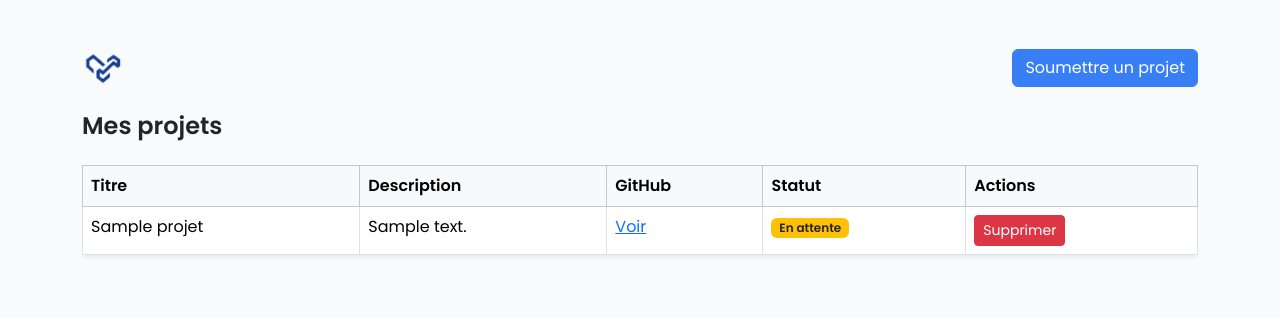
After one commit to vincilab-fr/vincilab.fr, a PHP site: template app/views/mes-projets.php in a window 1280 px wide. The commit adds this page. Shown: the top 318 px of the page. Run offline with PHP 8.4, Linux system fonts and the light colour scheme; the template is opened without the code that fills it: most values are stand-ins (such as "Sample title", 1, 10 or a date in 2020); a stand-in replaces the project's code that opens the database connection.

Commit message:
feat: add mes-projets page and update routing

```diff
--- /dev/null
+++ b/app/views/mes-projets.php
@@ -0,0 +1,69 @@
+<!DOCTYPE html>
+<html lang="fr">
+<head>
+    <meta charset="UTF-8">
+    <meta name="viewport" content="width=device-width, initial-scale=1.0">
+    <title>Mes projets - VinciLab</title>
+    <link href="https://cdn.jsdelivr.net/npm/bootstrap@5.3.3/dist/css/bootstrap.min.css" rel="stylesheet">
+    <link href="https://fonts.googleapis.com/css2?family=Poppins:wght@400;600&display=swap" rel="stylesheet">
+    <style>
+        body { font-family: 'Poppins', sans-serif; background-color: #f8fafc; }
+    </style>
+</head>
+<body>
+    <div class="container py-5">
+
+        <div class="d-flex justify-content-between align-items-center mb-4">
+            <a href="/vincilab/public/"><img src="../images/logo/logo-vinci.png" alt="VinciLab" height="40"></a>
+            <a href="/vincilab/public/projet/soumettre" class="btn btn-primary" style="background-color: #387FF5; border-color: #387FF5;">Soumettre un projet</a>
+        </div>
+
+        <h1 class="h4 fw-semibold mb-4">Mes projets</h1>
+
+        <?php if (empty($projets)) { ?>
+            <p class="text-muted">Vous n'avez pas encore soumis de projet.</p>
+            <a href="/vincilab/public/projet/soumettre" class="btn btn-primary mt-2" style="background-color: #387FF5; border-color: #387FF5;">Soumettre mon premier projet</a>
+        <?php } else { ?>
+            <div class="table-responsive">
+                <table class="table table-bordered bg-white shadow-sm">
+                    <thead class="table-light">
+                        <tr>
+                            <th>Titre</th>
+                            <th>Description</th>
+                            <th>GitHub</th>
+                            <th>Statut</th>
+                            <th>Actions</th>
+                        </tr>
+                    </thead>
+                    <tbody>
+                        <?php foreach ($projets as $projet) { ?>
+                            <tr>
+                                <td><?php echo htmlspecialchars($projet['title']); ?></td>
+                                <td><?php echo htmlspecialchars($projet['description'] ?? ''); ?></td>
+                                <td><a href="<?php echo htmlspecialchars($projet['github_link']); ?>" target="_blank">Voir</a></td>
+                                <td>
+                                    <?php if ($projet['status'] === 'approved') { ?>
+                                        <span class="badge bg-success">Approuvé</span>
+                                    <?php } elseif ($projet['status'] === 'rejected') { ?>
+                                        <span class="badge bg-danger">Rejeté</span>
+                                    <?php } else { ?>
+                                        <span class="badge bg-warning text-dark">En attente</span>
+                                    <?php } ?>
+                                </td>
+                                <td>
+                                    <form method="POST" action="/vincilab/public/mes-projets/supprimer"
+                                          onsubmit="return confirm('Supprimer ce projet ?')">
+                                        <input type="hidden" name="id" value="<?php echo $projet['id']; ?>">
+                                        <button type="submit" class="btn btn-danger btn-sm">Supprimer</button>
+                                    </form>
+                                </td>
+                            </tr>
+                        <?php } ?>
+                    </tbody>
+                </table>
+            </div>
+        <?php } ?>
+
+    </div>
+</body>
+</html>
```
Also changed, not shown: app/controllers/AuthController.php (+6 -1 lines), public/index.php (+6 -1 lines), router.php (+41 -0 lines).
